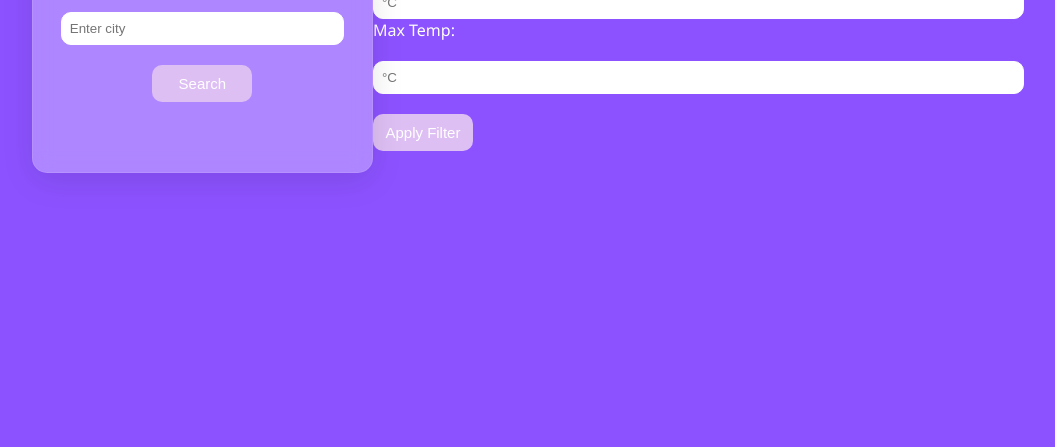
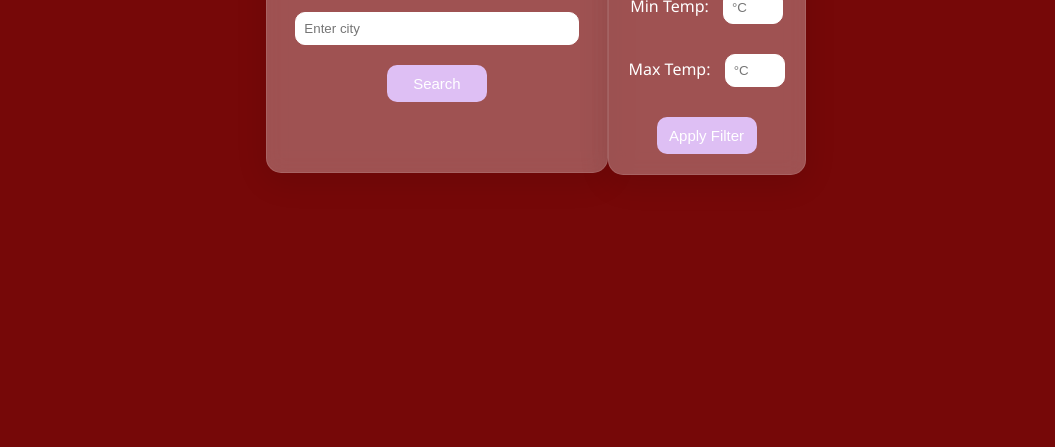
Before and after one commit to DaVinci34162/ApiProject, a website: page Weatherapp/public/index.html in a window 1280 px wide. Shown: the part 353-800 px from the top of the page, without its empty margins (104-1159 px from the left). Drawn offline with Linux system fonts and the light colour scheme.

Commit message:
Update style.css

```diff
--- a/Weatherapp/public/style.css
+++ b/Weatherapp/public/style.css
@@ -1,5 +1,5 @@
 body {
-    background: #8C52FF;
+    background: #760808;
     font-family: 'Segoe UI', Tahoma, Geneva, Verdana, sans-serif;
     display: flex;
     align-items: center;
@@ -94,3 +94,33 @@ button:hover {
     color: #fff;
     margin-top: 10px;
 }
+
+/* Add these styles for the filter section and no results message */
+#filters {
+    background: rgba(255, 255, 255, 0.3);
+    max-width: 400px;
+    padding: 20px;
+    border-radius: 15px;
+    box-shadow: 0 8px 32px rgba(0, 0, 0, 0.1);
+    backdrop-filter: blur(10px);
+    border: 1px solid rgba(255, 255, 255, 0.1);
+    text-align: center;
+    margin-top: 20px;
+}
+
+#filters label {
+    display: block;
+    margin: 10px 0;
+}
+
+#filters input {
+    width: 60px;
+    margin-left: 10px;
+}
+
+.no-results {
+    color: white;
+    font-style: italic;
+    text-align: center;
+    padding: 20px;
+}
```
